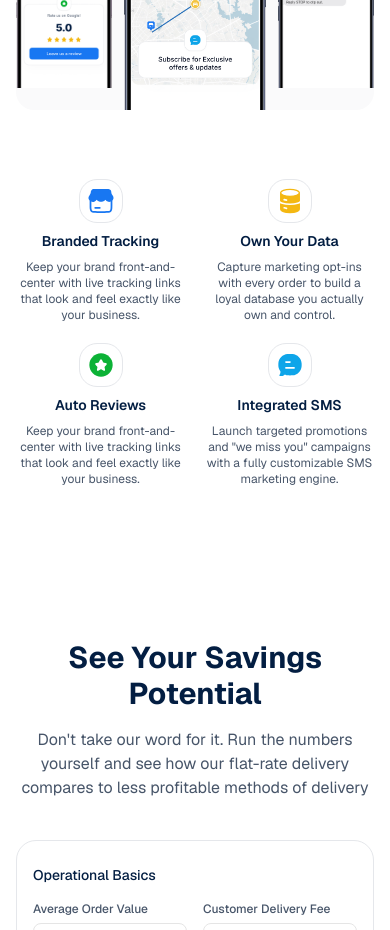
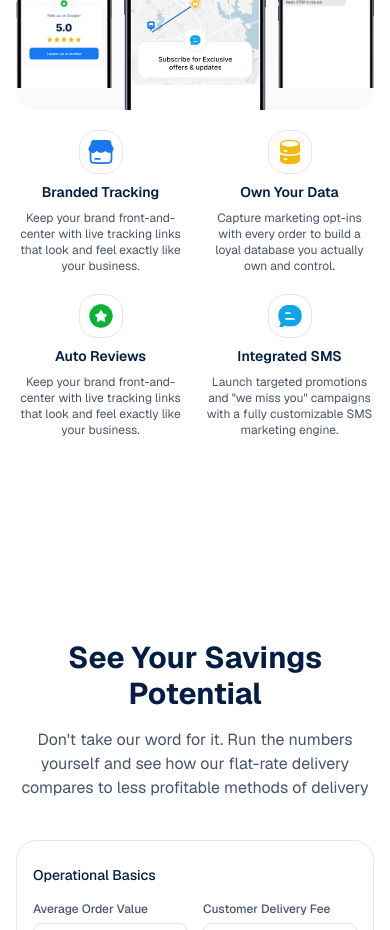
Before and after one commit to zainmanzoor-foomotion/delivery-fleet-marketing, a Next.js app: page / in a window 390 px wide. Shown: the part 3760-4690 px from the top of the page. Built offline with nearby package versions, Linux system fonts and the light colour scheme; a web font is replaced by a local one.

Commit message:
reduce gap in marketing section

```diff
--- a/app/components/SmartMarketing.tsx
+++ b/app/components/SmartMarketing.tsx
@@ -82,7 +82,7 @@ export default function SmartMarketing() {
         </div>
 
         {/* Section 3 — Features: 20vh */}
-        <div className="h-[48vh] sm:h-[20vh] flex items-center">
+        <div className="h-[48vh] sm:h-[20vh] flex items-start">
           <div className="w-full grid grid-cols-2 lg:grid-cols-4 gap-5 sm:gap-10">
             {features.map(({ icon: Icon, title, description }) => (
               <div key={title} className="flex flex-col items-center text-center gap-2">
```
